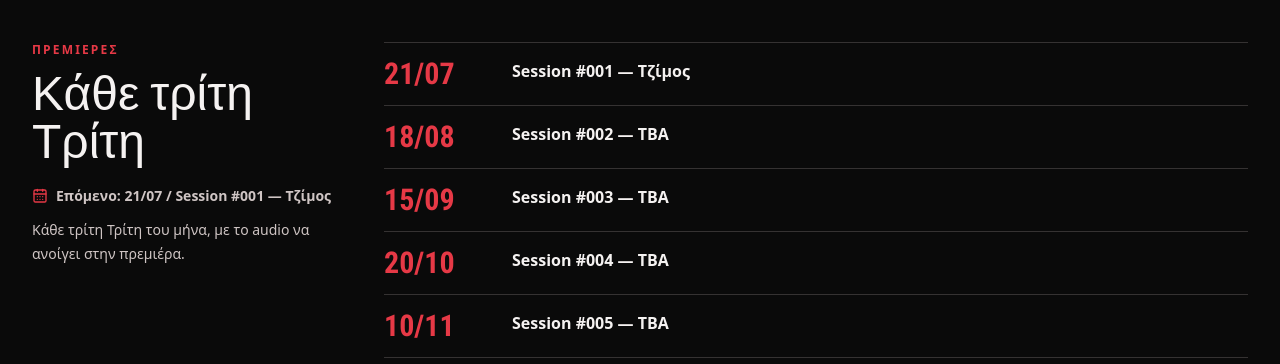
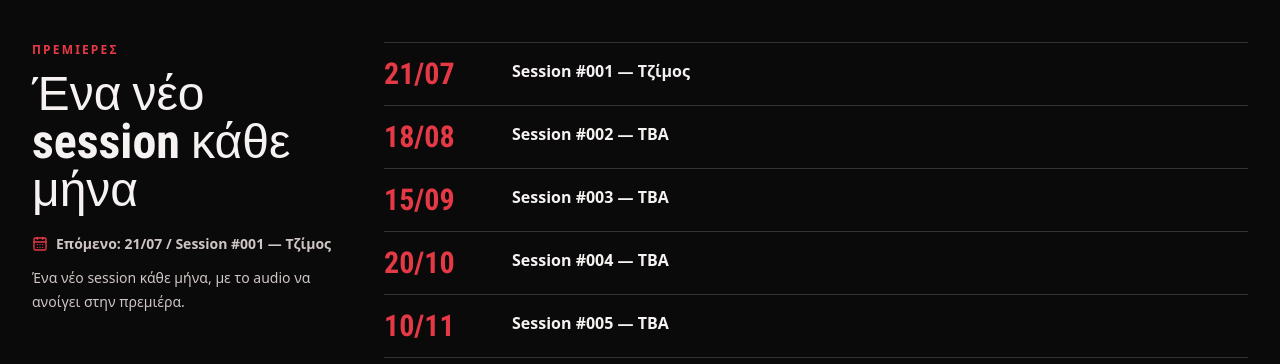
Before and after one commit to kawaii-kitsune/rap-sta-bam, a Next.js app: page / in a window 1280 px wide. Shown: the part 1599-1963 px from the top of the page. Built offline with nearby package versions, Linux system fonts and the light colour scheme; no server answers.

Commit message:
Adjust homepage promo copy

```diff
--- a/src/app/page.tsx
+++ b/src/app/page.tsx
@@ -66,7 +66,7 @@ export default function HomePage() {
           <div className="grid gap-8 lg:grid-cols-[320px_1fr]">
             <div>
               <p className="text-xs font-black uppercase tracking-[0.18em] text-[var(--accent)]">Πρεμιέρες</p>
-              <h2 className="display-font mt-3 text-5xl leading-none">Κάθε τρίτη Τρίτη</h2>
+              <h2 className="display-font mt-3 text-5xl leading-none">Ένα νέο session κάθε μήνα</h2>
               {nextRelease ? (
                 <p className="mt-5 flex items-center gap-2 text-sm font-bold text-[var(--muted)]">
                   <CalendarDays className="h-4 w-4 text-[var(--accent)]" aria-hidden="true" />
--- a/src/components/Hero.tsx
+++ b/src/components/Hero.tsx
@@ -35,7 +35,7 @@ export function Hero({ latestEpisode }: { latestEpisode: Episode }) {
           </p>
           <div className="mt-8 flex flex-wrap justify-center gap-3">
             <Link href="#first-episode" className="inline-flex min-h-12 items-center gap-2 bg-[var(--accent)] px-5 py-3 font-black text-black transition hover:bg-[var(--foreground)]">
-              Δες το πρώτο επεισόδιο <ArrowRight className="h-4 w-4" />
+              Μπες στο πρώτο session <ArrowRight className="h-4 w-4" />
             </Link>
           </div>
         </div>
--- a/src/config/site.ts
+++ b/src/config/site.ts
@@ -42,7 +42,7 @@ export const releaseSchedule = [
   { date: "2026-12-15", label: "15/12", title: "Session #006 — TBA" }
 ] as const;
 
-export const releaseCadence = "Κάθε τρίτη Τρίτη του μήνα";
+export const releaseCadence = "Ένα νέο session κάθε μήνα";
 
 export const projectSocialLinks: SocialLink[] = [
   { platform: "youtube", label: "YouTube", url: siteConfig.socials.youtube },
```
